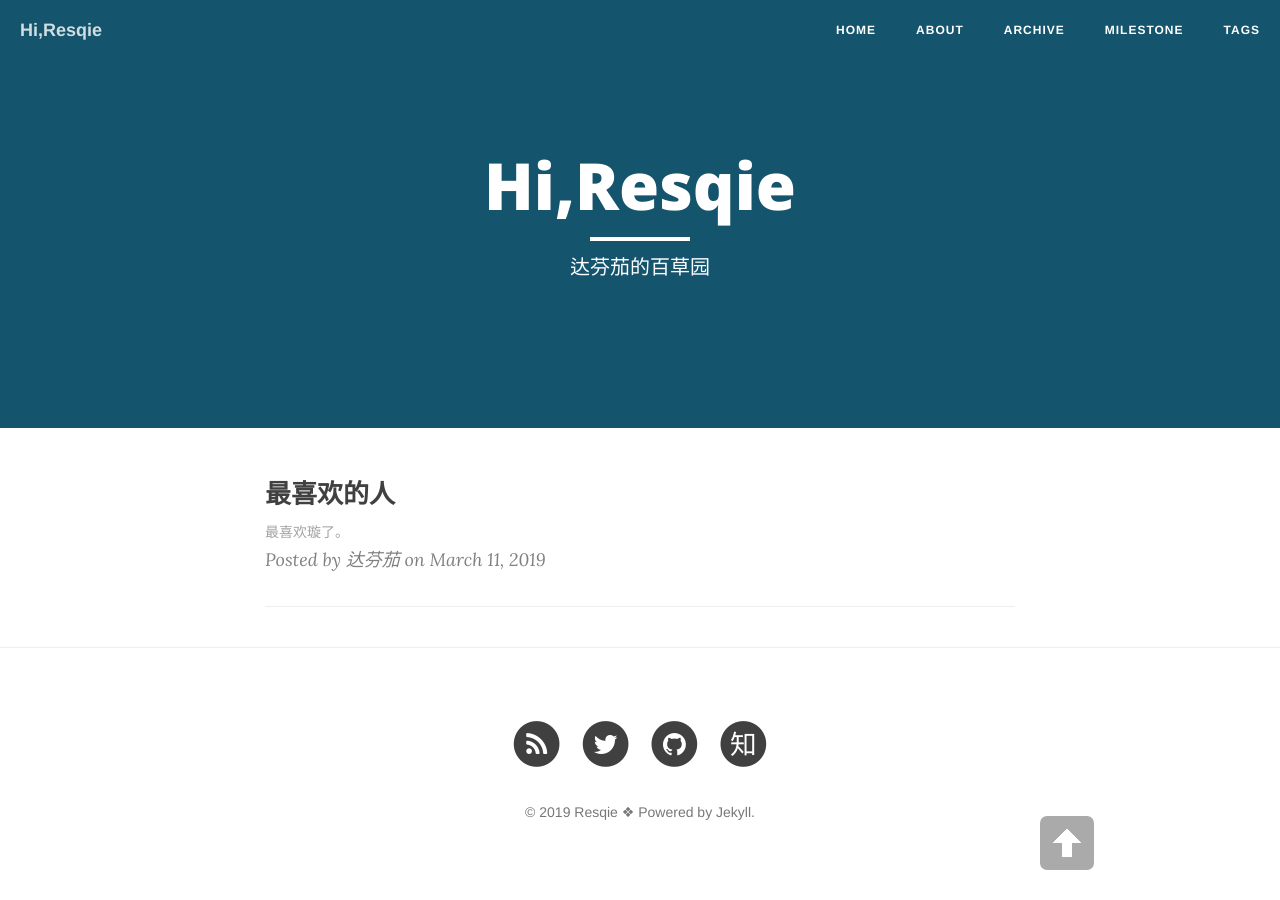
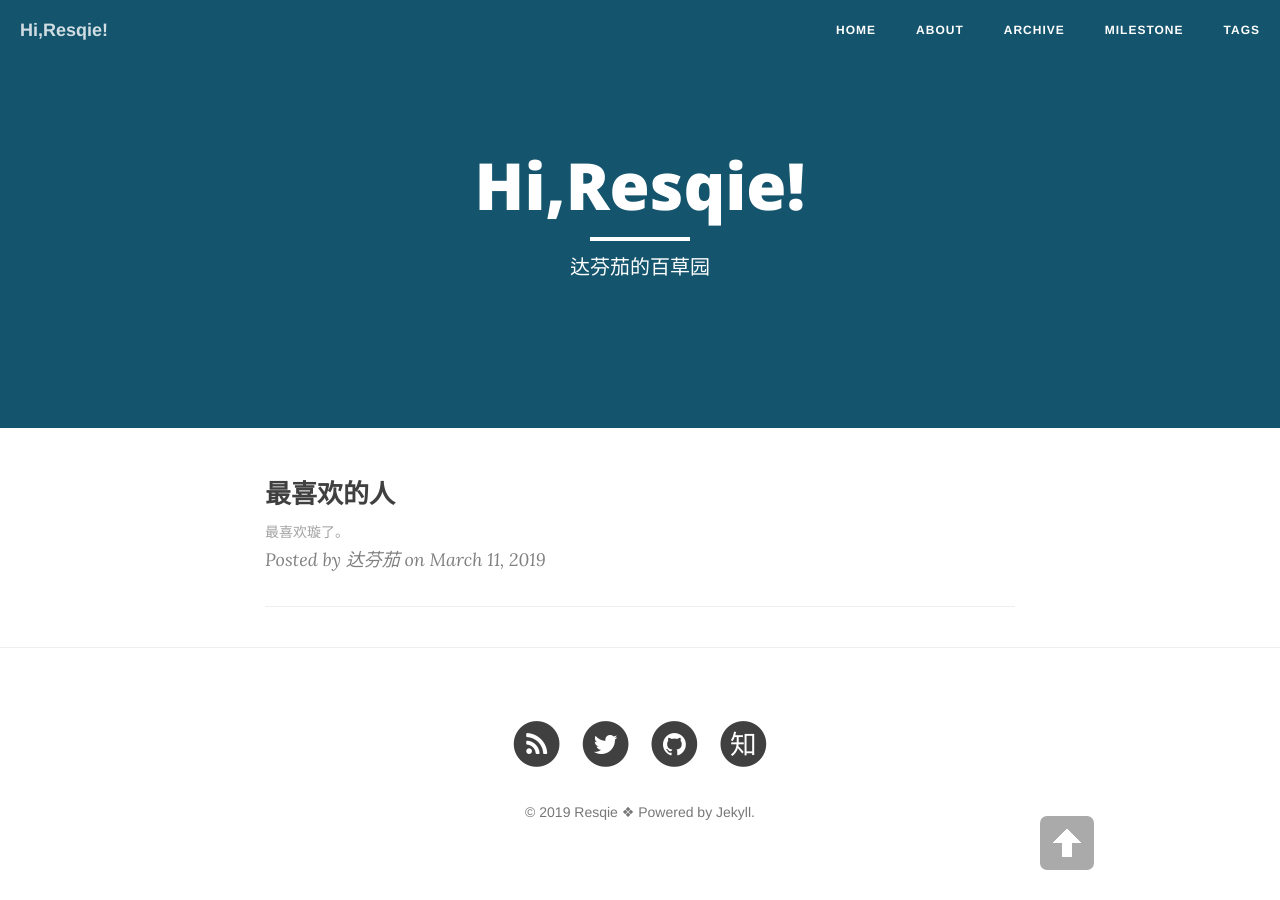
Before and after one commit to 7777777lai/Resqie.github.io, a Jekyll site: the page built from index.html, in a window 1280 px wide. Built offline with Jekyll 4.4.1, drawn with Linux system fonts in a browser that asks for light colours; nearby versions of some CDN libraries; the list of posts is cut into pages by our own code.

Commit message:
加感叹号

```diff
--- a/404.html
+++ b/404.html
@@ -5,7 +5,7 @@ description: "你来到了一片荒芜之地"
 permalink: 404.html
 ---
 
-<p>你来到这个页面，通常是这个个原因</p>
+<p>你来到这个页面，通常是这个原因</p>
 
 <h2 id="toc_3">维度攻击</h2>
 
--- a/_config.yml
+++ b/_config.yml
@@ -1,5 +1,5 @@
 # Site settings
-title: Hi,Resqie # 你的博客名字，可以定义修订
+title: Hi,Resqie! # 你的博客名字，可以定义修订
 header-img: "img/blue.jpg"
 tagline: "cn"
 description: "达芬茄的百草园"  # 一句话描述你的博客
```
Also changed, not shown: 4 other files.
